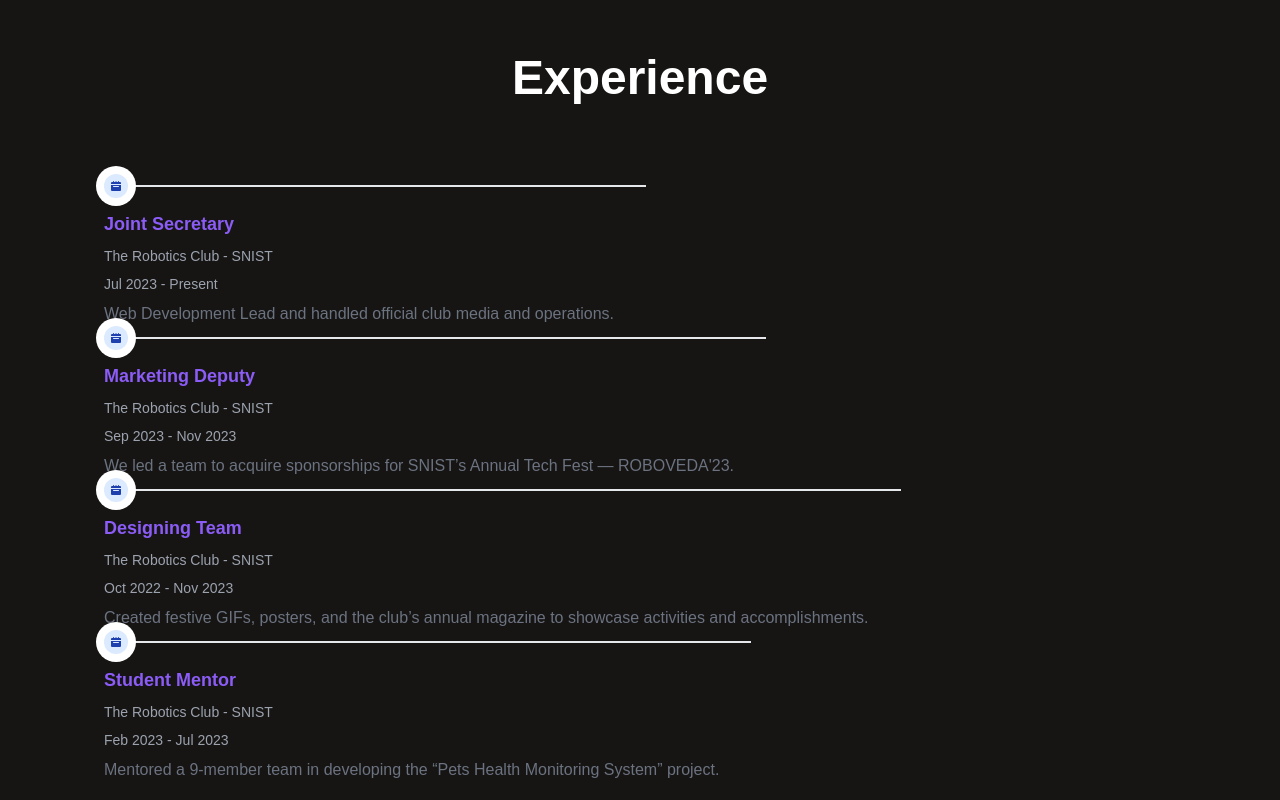
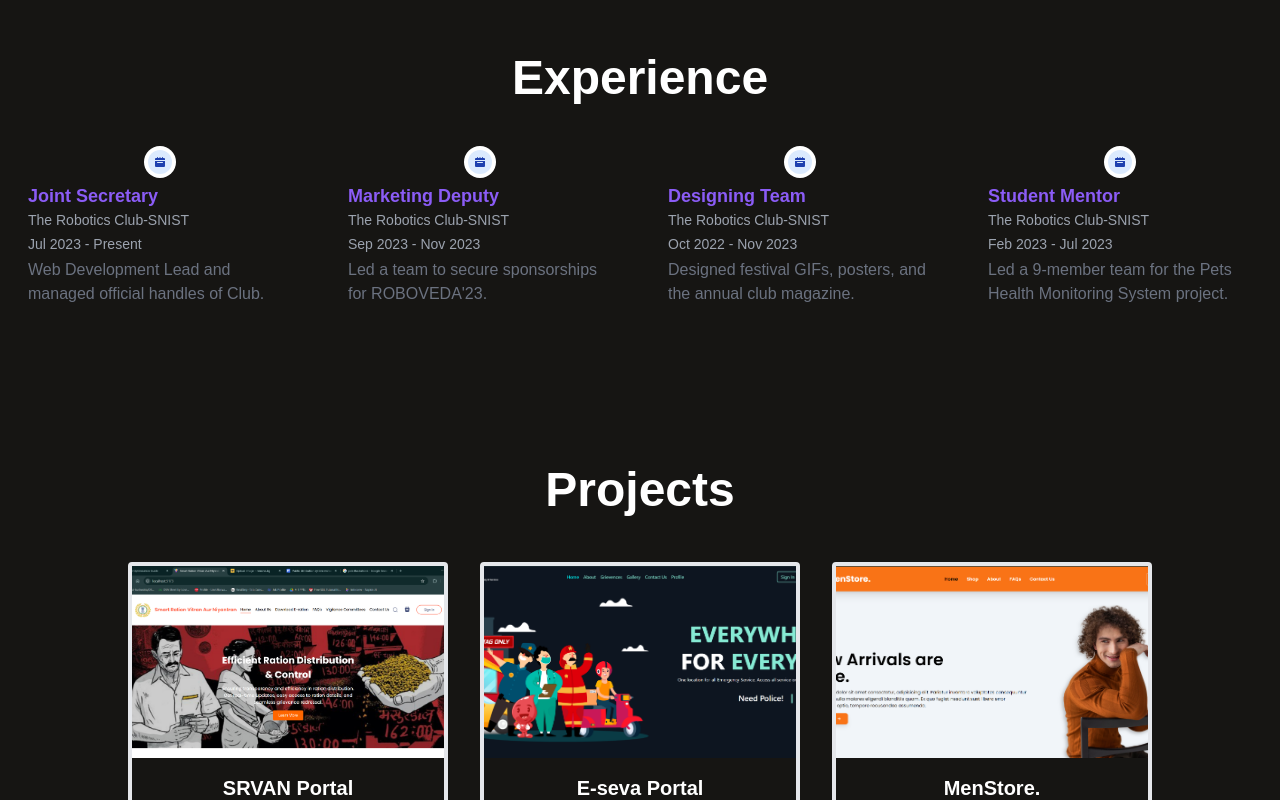
Before and after one commit to saiganesh1976/Portfolio_sai, a React (Vite) app: page / in a window 1280 px wide. Shown: the part 2700-3500 px from the top of the page. Built offline with nearby package versions, Linux system fonts and the light colour scheme.

Commit message:
Update Experience.jsx

```diff
--- a/src/Components/Experiences/Experience.jsx
+++ b/src/Components/Experiences/Experience.jsx
@@ -8,130 +8,57 @@ const Experience = () => {
     >
       <h1 className="text-5xl text-center font-semibold">Experience</h1>
 
-      <ol className="items-center sm:flex lg:mt-10 lg:m-2 m-5 flex-wrap">
-        {/* Joint Secretary */}
-        <li className="relative mb-6 sm:mb-0">
-          <div className="flex items-center">
-            <div className="z-10 flex items-center justify-center w-6 h-6 bg-blue-100 rounded-full ring-0 ring-white dark:bg-blue-900 sm:ring-8 dark:ring-gray-900 shrink-0">
+      <ol className="flex flex-row overflow-x-auto space-x-10 p-4">
+        {[
+          {
+            role: "Joint Secretary",
+            org: "The Robotics Club-SNIST",
+            time: "Jul 2023 - Present",
+            desc: "Web Development Lead and managed official handles of Club.",
+          },
+          {
+            role: "Marketing Deputy",
+            org: "The Robotics Club-SNIST",
+            time: "Sep 2023 - Nov 2023",
+            desc: "Led a team to secure sponsorships for ROBOVEDA'23.",
+          },
+          {
+            role: "Designing Team",
+            org: "The Robotics Club-SNIST",
+            time: "Oct 2022 - Nov 2023",
+            desc: "Designed festival GIFs, posters, and the annual club magazine.",
+          },
+          {
+            role: "Student Mentor",
+            org: "The Robotics Club-SNIST",
+            time: "Feb 2023 - Jul 2023",
+            desc: "Led a 9-member team for the Pets Health Monitoring System project.",
+          },
+        ].map((item, index) => (
+          <li key={index} className="relative min-w-[280px] max-w-xs">
+            <div className="flex items-center justify-center mb-2">
+              <div className="w-6 h-6 bg-blue-100 rounded-full flex items-center justify-center ring-4 ring-white dark:bg-blue-900 dark:ring-gray-900">
                 <svg
                   className="w-2.5 h-2.5 text-blue-800 dark:text-blue-300"
-                xmlns="http://www.w3.org/2000/svg"
                   fill="currentColor"
                   viewBox="0 0 20 20"
                 >
                   <path d="M20 4a2 2 0 0 0-2-2h-2V1a1 1 0 0 0-2 0v1h-3V1a1 1 0 0 0-2 0v1H6V1a1 1 0 0 0-2 0v1H2a2 2 0 0 0-2 2v2h20V4ZM0 18a2 2 0 0 0 2 2h16a2 2 0 0 0 2-2V8H0v10Zm5-8h10a1 1 0 0 1 0 2H5a1 1 0 0 1 0-2Z" />
                 </svg>
               </div>
-            <div className="hidden sm:flex w-full bg-gray-200 h-0.5 dark:bg-gray-700"></div>
             </div>
-          <div className="mt-3 sm:pe-8">
+            <div className="text-left px-2">
               <h3 className="text-lg font-semibold text-violet-500">
-              Joint Secretary
+                {item.role}
               </h3>
-            <p className="my-2 text-sm text-gray-400 dark:text-gray-500">
-              The Robotics Club - SNIST
-            </p>
-            <time className="block mb-2 text-sm text-gray-400 dark:text-gray-500">
-              Jul 2023 - Present
+              <p className="text-sm text-gray-400 dark:text-gray-500">{item.org}</p>
+              <time className="text-sm text-gray-400 dark:text-gray-500 block my-1">
+                {item.time}
               </time>
-            <p className="text-base text-gray-500 dark:text-gray-400">
-              Web Development Lead and handled official club media and operations.
-            </p>
+              <p className="text-base text-gray-500 dark:text-gray-400">{item.desc}</p>
             </div>
           </li>
-
-        {/* Marketing Deputy */}
-        <li className="relative mb-6 sm:mb-0">
-          <div className="flex items-center">
-            <div className="z-10 flex items-center justify-center w-6 h-6 bg-blue-100 rounded-full ring-0 ring-white dark:bg-blue-900 sm:ring-8 dark:ring-gray-900 shrink-0">
-              <svg
-                className="w-2.5 h-2.5 text-blue-800 dark:text-blue-300"
-                xmlns="http://www.w3.org/2000/svg"
-                fill="currentColor"
-                viewBox="0 0 20 20"
-              >
-                <path d="M20 4a2 2 0 0 0-2-2h-2V1a1 1 0 0 0-2 0v1h-3V1a1 1 0 0 0-2 0v1H6V1a1 1 0 0 0-2 0v1H2a2 2 0 0 0-2 2v2h20V4ZM0 18a2 2 0 0 0 2 2h16a2 2 0 0 0 2-2V8H0v10Zm5-8h10a1 1 0 0 1 0 2H5a1 1 0 0 1 0-2Z" />
-              </svg>
-            </div>
-            <div className="hidden sm:flex w-full bg-gray-200 h-0.5 dark:bg-gray-700"></div>
-          </div>
-          <div className="mt-3 sm:pe-8">
-            <h3 className="text-lg font-semibold text-violet-500">
-              Marketing Deputy
-            </h3>
-            <p className="my-2 text-sm text-gray-400 dark:text-gray-500">
-              The Robotics Club - SNIST
-            </p>
-            <time className="block mb-2 text-sm text-gray-400 dark:text-gray-500">
-              Sep 2023 - Nov 2023
-            </time>
-            <p className="text-base text-gray-500 dark:text-gray-400">
-              We led a team to acquire sponsorships for SNIST’s Annual Tech Fest — ROBOVEDA'23.
-            </p>
-          </div>
-        </li>
-
-        {/* Designing Team */}
-        <li className="relative mb-6 sm:mb-0">
-          <div className="flex items-center">
-            <div className="z-10 flex items-center justify-center w-6 h-6 bg-blue-100 rounded-full ring-0 ring-white dark:bg-blue-900 sm:ring-8 dark:ring-gray-900 shrink-0">
-              <svg
-                className="w-2.5 h-2.5 text-blue-800 dark:text-blue-300"
-                xmlns="http://www.w3.org/2000/svg"
-                fill="currentColor"
-                viewBox="0 0 20 20"
-              >
-                <path d="M20 4a2 2 0 0 0-2-2h-2V1a1 1 0 0 0-2 0v1h-3V1a1 1 0 0 0-2 0v1H6V1a1 1 0 0 0-2 0v1H2a2 2 0 0 0-2 2v2h20V4ZM0 18a2 2 0 0 0 2 2h16a2 2 0 0 0 2-2V8H0v10Zm5-8h10a1 1 0 0 1 0 2H5a1 1 0 0 1 0-2Z" />
-              </svg>
-            </div>
-            <div className="hidden sm:flex w-full bg-gray-200 h-0.5 dark:bg-gray-700"></div>
-          </div>
-          <div className="mt-3 sm:pe-8">
-            <h3 className="text-lg font-semibold text-violet-500">
-              Designing Team
-            </h3>
-            <p className="my-2 text-sm text-gray-400 dark:text-gray-500">
-              The Robotics Club - SNIST
-            </p>
-            <time className="block mb-2 text-sm text-gray-400 dark:text-gray-500">
-              Oct 2022 - Nov 2023
-            </time>
-            <p className="text-base text-gray-500 dark:text-gray-400">
-              Created festive GIFs, posters, and the club’s annual magazine to showcase activities and accomplishments.
-            </p>
-          </div>
-        </li>
-
-        {/* Student Mentor */}
-        <li className="relative mb-6 sm:mb-0">
-          <div className="flex items-center">
-            <div className="z-10 flex items-center justify-center w-6 h-6 bg-blue-100 rounded-full ring-0 ring-white dark:bg-blue-900 sm:ring-8 dark:ring-gray-900 shrink-0">
-              <svg
-                className="w-2.5 h-2.5 text-blue-800 dark:text-blue-300"
-                xmlns="http://www.w3.org/2000/svg"
-                fill="currentColor"
-                viewBox="0 0 20 20"
-              >
-                <path d="M20 4a2 2 0 0 0-2-2h-2V1a1 1 0 0 0-2 0v1h-3V1a1 1 0 0 0-2 0v1H6V1a1 1 0 0 0-2 0v1H2a2 2 0 0 0-2 2v2h20V4ZM0 18a2 2 0 0 0 2 2h16a2 2 0 0 0 2-2V8H0v10Zm5-8h10a1 1 0 0 1 0 2H5a1 1 0 0 1 0-2Z" />
-              </svg>
-            </div>
-            <div className="hidden sm:flex w-full bg-gray-200 h-0.5 dark:bg-gray-700"></div>
-          </div>
-          <div className="mt-3 sm:pe-8">
-            <h3 className="text-lg font-semibold text-violet-500">
-              Student Mentor
-            </h3>
-            <p className="my-2 text-sm text-gray-400 dark:text-gray-500">
-              The Robotics Club - SNIST
-            </p>
-            <time className="block mb-2 text-sm text-gray-400 dark:text-gray-500">
-              Feb 2023 - Jul 2023
-            </time>
-            <p className="text-base text-gray-500 dark:text-gray-400">
-              Mentored a 9-member team in developing the “Pets Health Monitoring System” project.
-            </p>
-          </div>
-        </li>
+        ))}
       </ol>
     </div>
   );
```
Lines whose indentation alone changed are shown as unchanged.
